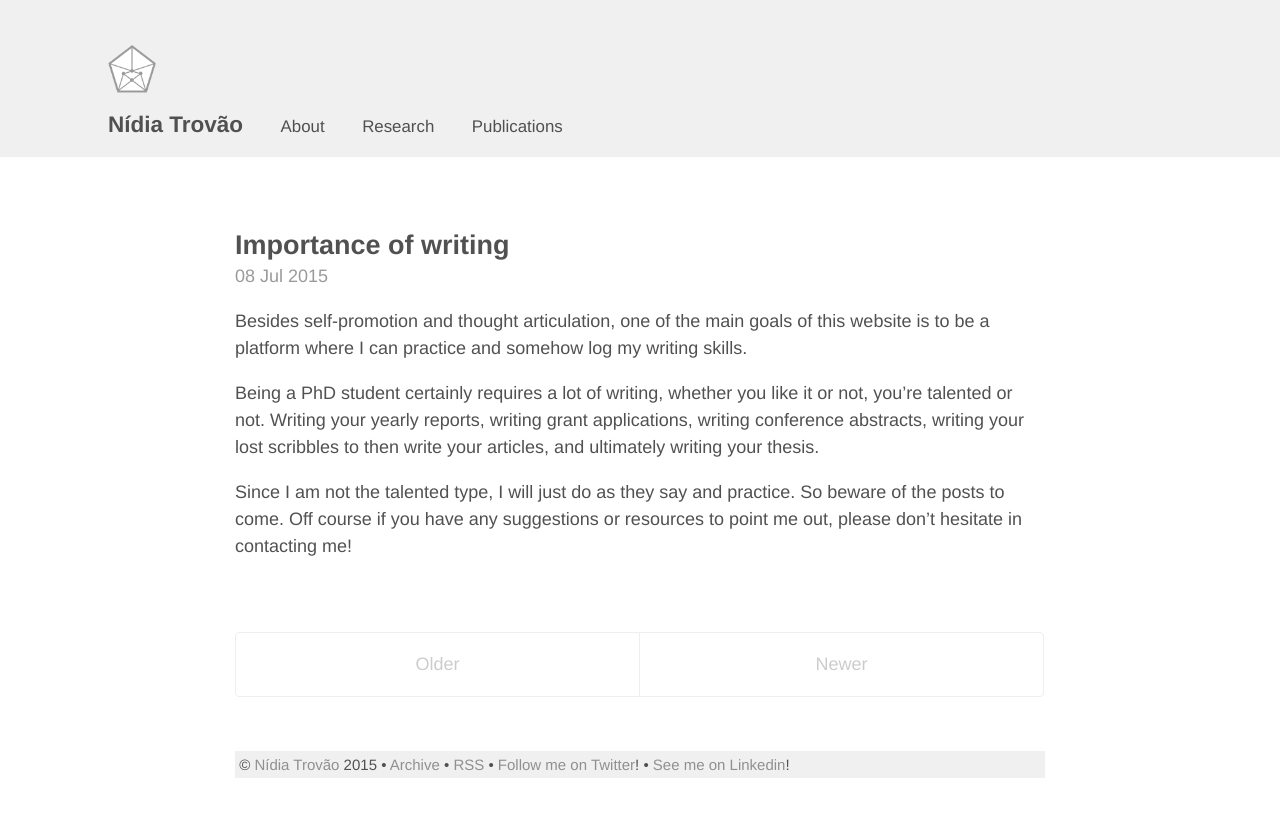
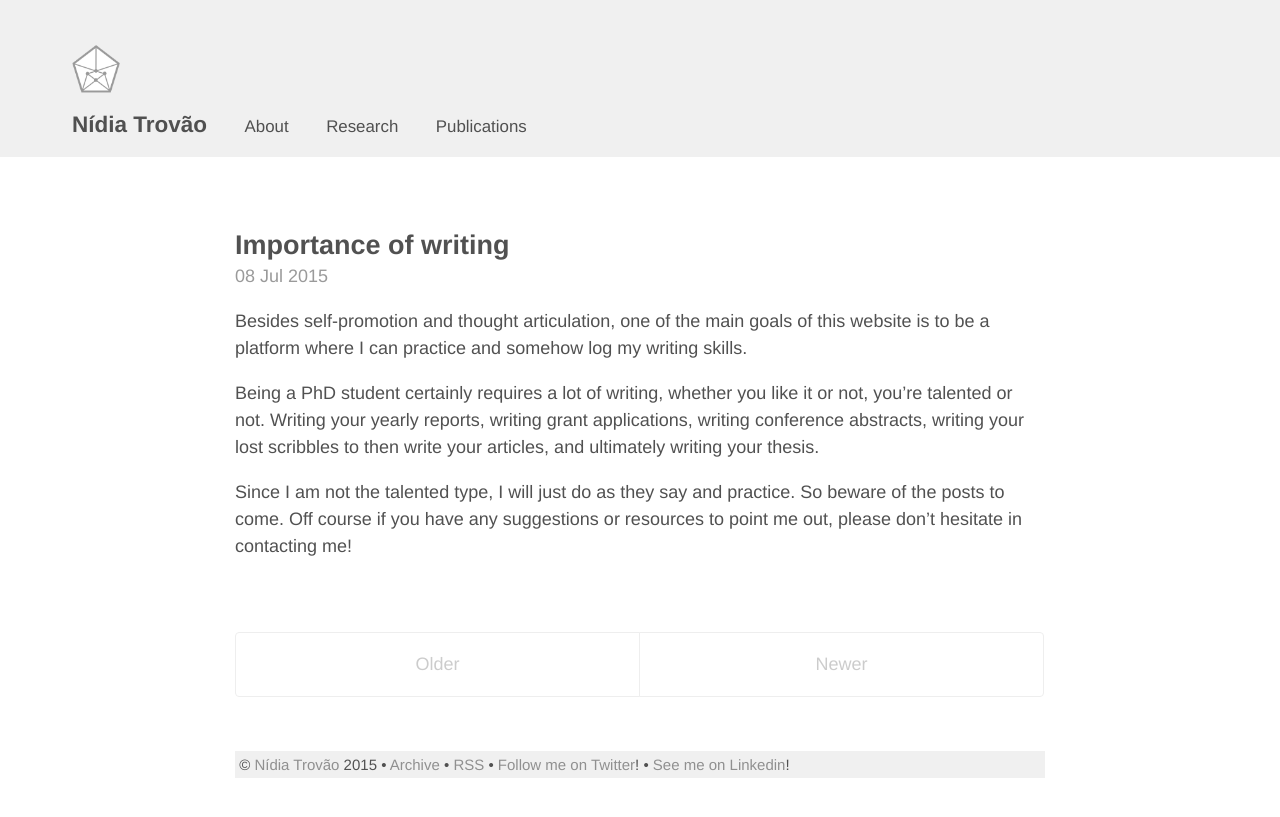
Before and after one commit to nidiatrovao/nidiatrovao.github.io, a Jekyll site: the page built from index.html, in a window 1280 px wide. Shown: the top 817 px of the page. Built offline with Jekyll 4.4.1, drawn with Linux system fonts in a browser that asks for light colours; the list of posts is cut into pages by our own code.

Commit message:
logo fix

```diff
--- a/_layouts/default.html
+++ b/_layouts/default.html
@@ -5,8 +5,8 @@
 
   <body>
 	  <header class="masthead" style="padding-top:0;margin-left:auto;margin-right:auto">
-        <h3 class="masthead-title" style="background-color:#F0F0F0;padding-top:2.5rem;max-width:100%;padding-bottom:1rem;padding-left:6rem;padding-right:4rem;margin-left:auto;margin-right:auto">
-          <a href="{{ site.baseurl }}/" title="Home"><img src="/public/apple-touch-icon-precomposed.png" alt="Logo" height="48px" width="48px">{{ site.title }}</a>
+        <h3 class="masthead-title" style="background-color:#F0F0F0;padding-top:2.5rem;max-width:100%;padding-bottom:1rem;padding-left:4rem;padding-right:4rem;margin-left:auto;margin-right:auto">
+          <a href="{{ site.baseurl }}/" title="Home"><img src="/public/apple-touch-icon-precomposed.png" alt="Logo" height="48px" width="48px" style="z-index:-1">{{ site.title }}</a>
 			{% for page in site.pages_list %}
 				&nbsp;&nbsp;&nbsp;&nbsp;
 				<small><a href="{{ page[1] }}">{{ page[0] }}</a></small>
```
